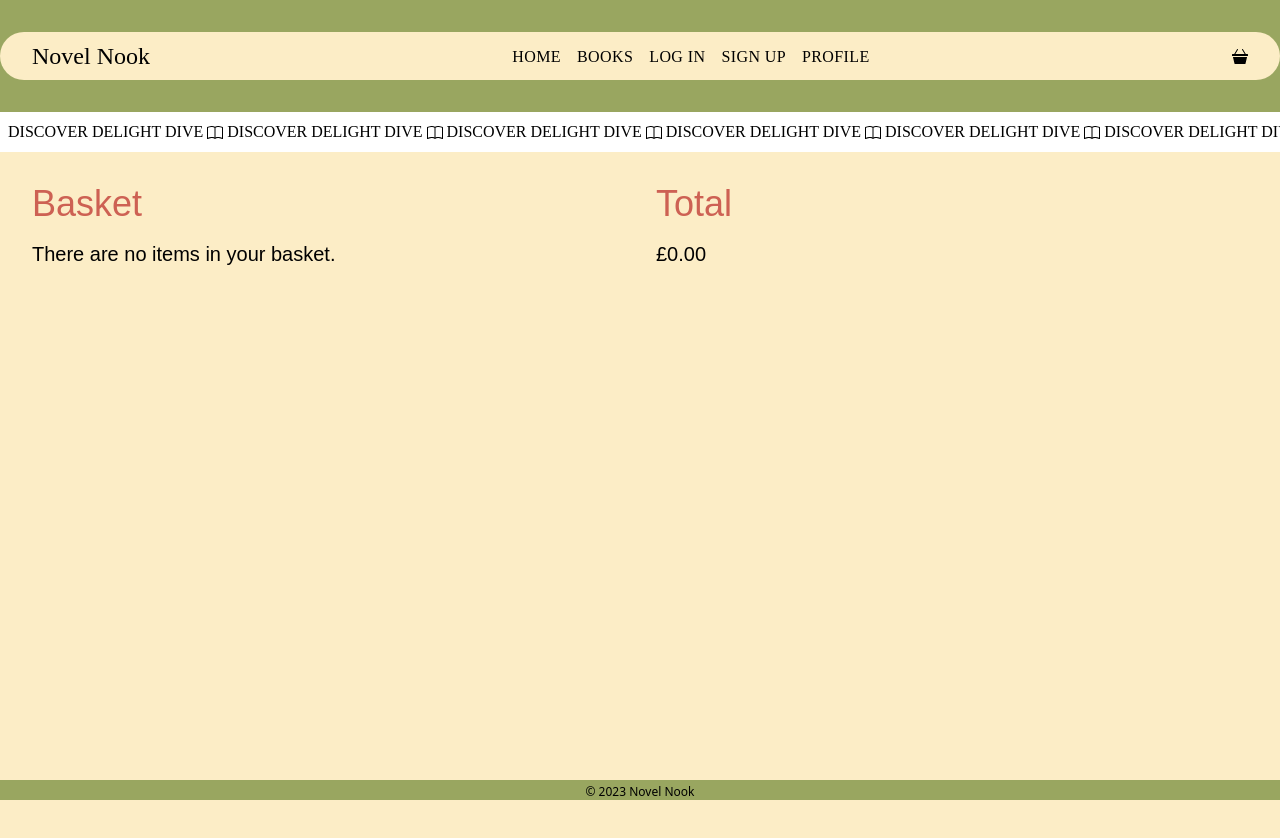
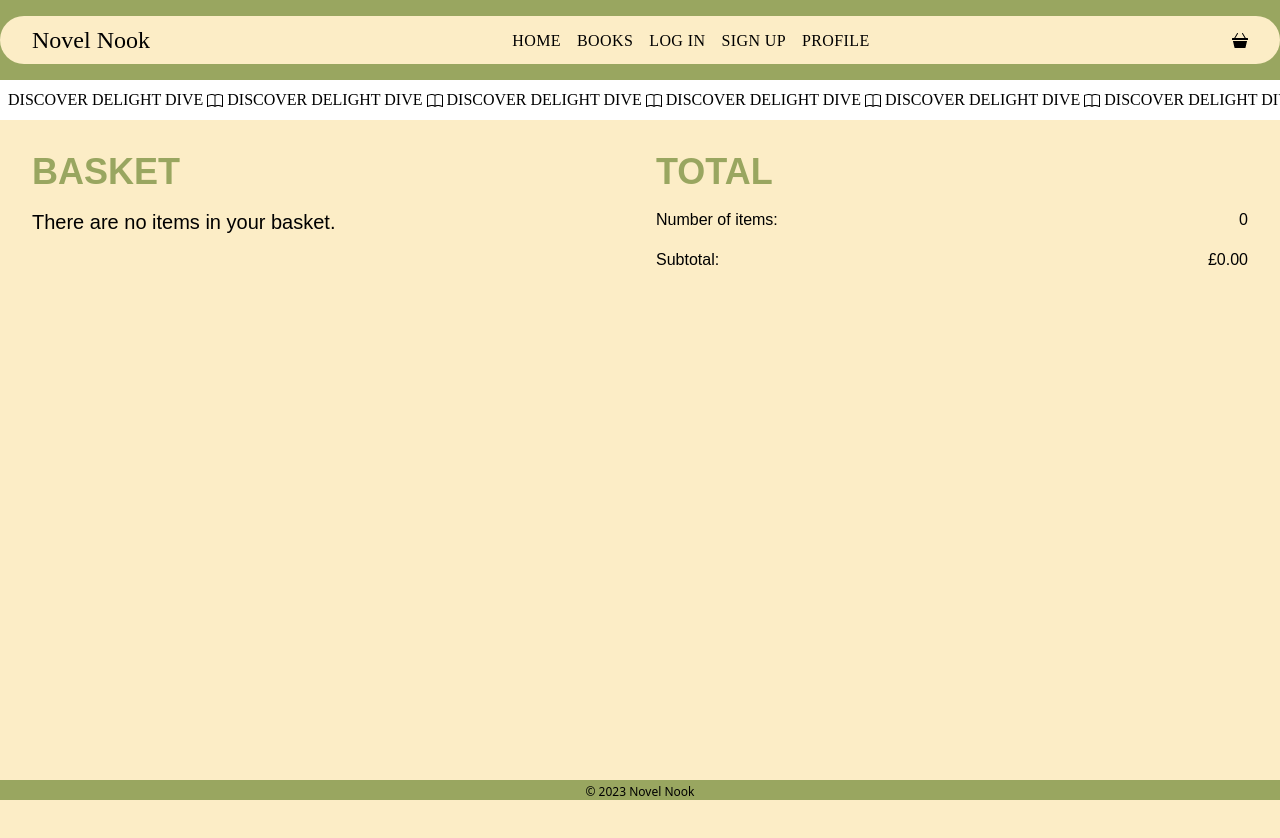
Before and after one commit to insiyamullamitha/novel-nook, a React (Vite) app in the folder frontend/: page /basket in a window 1280 px wide. Shown: the top 838 px of the page. Built offline with nearby package versions, Linux system fonts and the light colour scheme.

Commit message:
Free shipping over £25

```diff
--- a/frontend/src/pages/Basket.jsx
+++ b/frontend/src/pages/Basket.jsx
@@ -1,15 +1,19 @@
+import React, { useState, useEffect } from "react";
 import Navbar from "../components/Navbar";
 import TagLineStrip from "../components/TagLineStrip";
-import { useBasket, calculateBasketCount } from "../components/BasketContext";
-import { useState, useEffect } from "react";
 import BasketItem from "../components/BasketItem";
 import Footer from "../components/Footer";
+import Right from "../icons/Right";
+import { useBasket, calculateBasketCount } from "../components/BasketContext";
 
 export default function Basket() {
   const { state } = useBasket();
   const emptyBasket = state.items.length === 0;
   const [basketItems, setBasketItems] = useState([]);
-  const [price, setPrice] = useState("£0.00");
+  const [price, setPrice] = useState(
+    `£${(calculateBasketCount(state.items) * 8.99).toFixed(2)}`
+  );
+  const [shippingPrice, setShippingPrice] = useState(3.99);
   const basketCount = calculateBasketCount(state.items);
 
   useEffect(() => {
@@ -25,19 +29,18 @@ export default function Basket() {
       setBasketItems(itemsArray);
     }
     setPrice(`£${(basketCount * 8.99).toFixed(2)}`);
+    setShippingPrice(basketCount * 8.99 > 25 ? 0 : 3.99);
   }, [state.items, emptyBasket, basketCount]);
 
   return (
     <>
       <div className="py-4 bg-secondary shadow-xl">
-        <div className="my-4">
-          <Navbar />
-        </div>
+        <Navbar />
       </div>
       <TagLineStrip className="shadow-xl" />
-      <div className="tagline-font container mx-auto text-black px-8 mt-8 grid grid-cols-1 sm:grid-cols-1 lg:grid-cols-2 xl:grid-cols-2 min-h-screen gap-8">
+      <div className="container tagline-font mx-auto text-black px-8 mt-8 grid grid-cols-1 sm:grid-cols-1 lg:grid-cols-2 xl:grid-cols-2 min-h-screen gap-8">
         <div>
-          <h1 className="text-4xl tagline-font font-bold text-accent1">
+          <h1 className="text-4xl font-bold text-secondary uppercase">
             Basket
           </h1>
           {emptyBasket ? (
@@ -47,10 +50,42 @@ export default function Basket() {
           )}
         </div>
         <div>
-          <h1 className="text-4xl tagline-font text-accent1 font-bold">
-            Total
-          </h1>
-          <p className="text-xl tagline-font mt-4">{price}</p>
+          <h1 className="text-4xl text-secondary uppercase font-bold">Total</h1>
+          <div className="flex items-center justify-between mt-4">
+            <p className="text-m">Number of items:</p>
+            <p className="text-m">{basketCount}</p>
+          </div>
+          <div className="flex items-center justify-between mt-4">
+            <p className="text-m">Subtotal:</p>
+            <p className="text-m">{price}</p>
+          </div>
+          {basketCount > 0 && (
+            <>
+              <div className="flex items-center justify-between mt-4">
+                <p className="text-m">Shipping (Free over £25):</p>
+                <p className="text-m">
+                  {basketCount * 8.99 > 25 ? "Free" : `£${shippingPrice}`}
+                </p>
+              </div>
+              <div className="flex items-center justify-between mt-4">
+                <p className="text-xl">Total:</p>
+                <p className="text-xl">
+                  £{(basketCount * 8.99 + shippingPrice).toFixed(2)}
+                </p>
+              </div>
+              <div className="flex items-center mt-4">
+                <button
+                  className="bg-black flex gap-2 text-white uppercase font-semibold rounded-full px-6 py-2 mt-4"
+                  style={{ whiteSpace: "nowrap", overflow: "hidden" }}
+                >
+                  <span>Checkout</span>
+                  <span>
+                    <Right />
+                  </span>
+                </button>
+              </div>
+            </>
+          )}
         </div>
       </div>
       <Footer className="mt-auto" />
```
